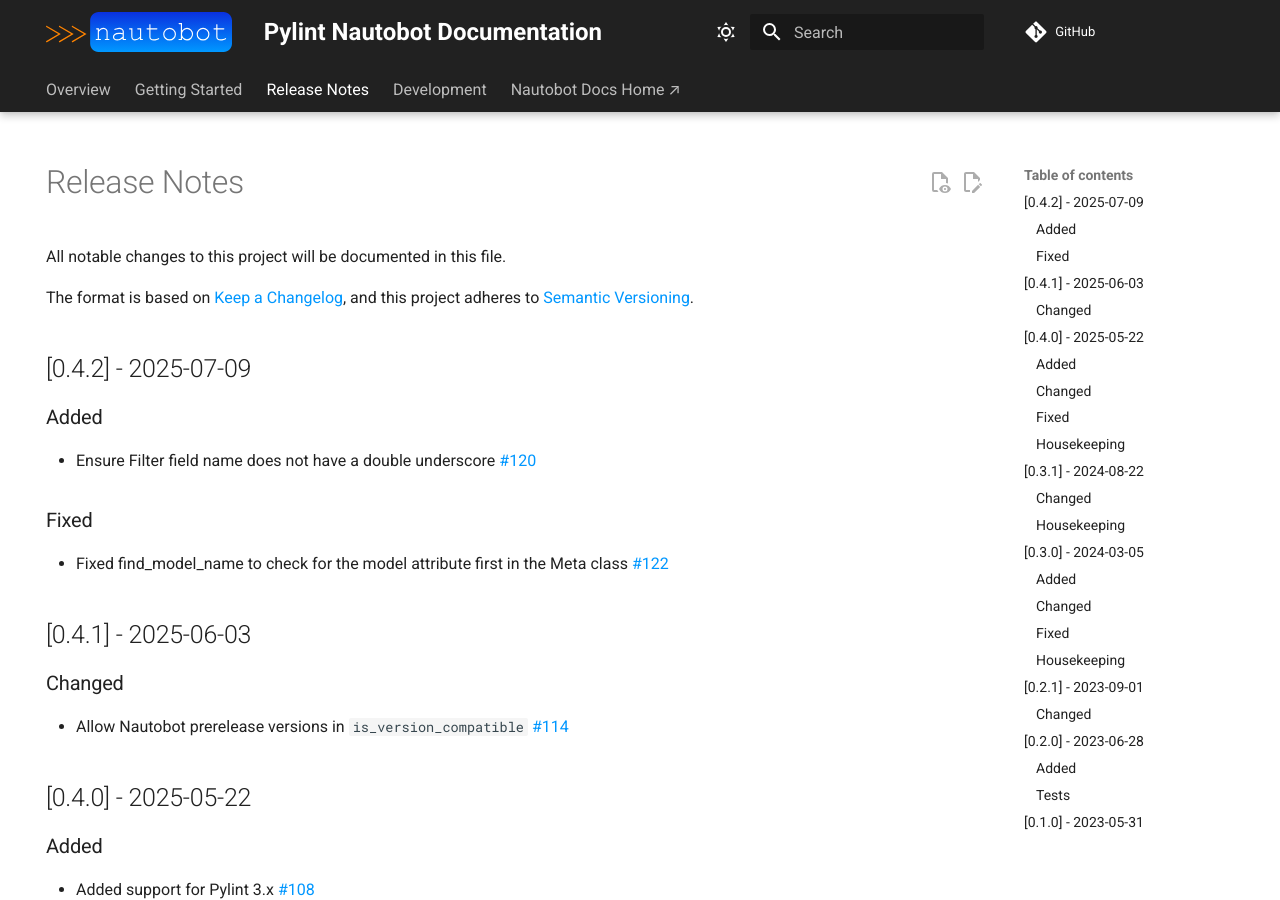
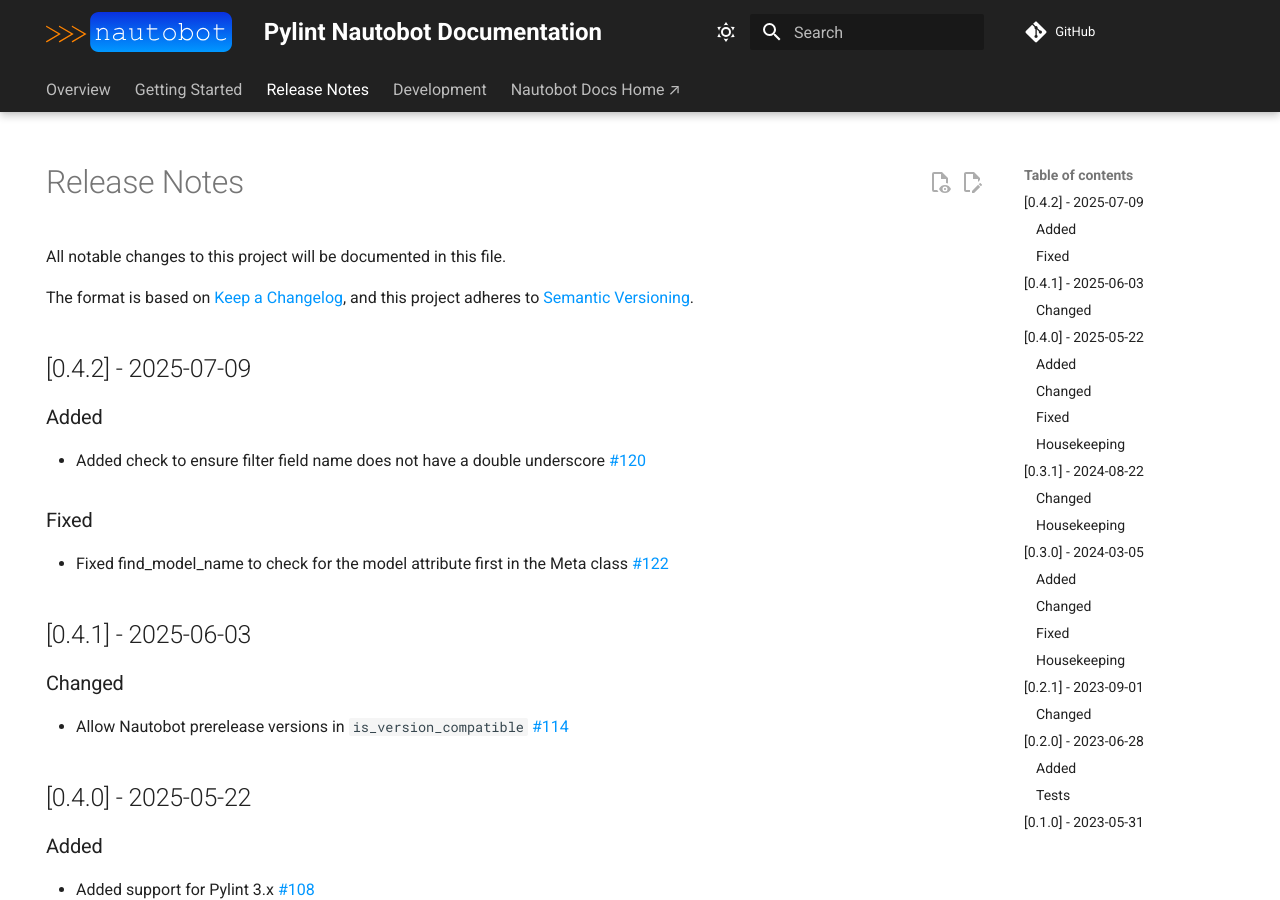
Before and after one commit to nautobot/pylint-nautobot, an MkDocs documentation site: the page built from docs/release_notes.md, in a window 1280 px wide and 900 px high. Built offline with MkDocs 1.6.1 and Material for MkDocs 9.7.7, drawn with Linux system fonts in a browser that asks for light colours; comment, search, counter and statistics services are not loaded.

Commit message:
Update docs/release_notes.md
Co-authored-by: Stephen Kiely <stephenkiely87@gmail.com>

```diff
--- a/docs/release_notes.md
+++ b/docs/release_notes.md
@@ -14,7 +14,7 @@ and this project adheres to [Semantic Versioning](https://semver.org/spec/v2.0.0
 
 ### Added
 
-- Ensure Filter field name does not have a double underscore [#120](https://github.com/nautobot/pylint-nautobot/pull/120)
+- Added check to ensure filter field name does not have a double underscore [#120](https://github.com/nautobot/pylint-nautobot/pull/120)
 
 ### Fixed
 
```
